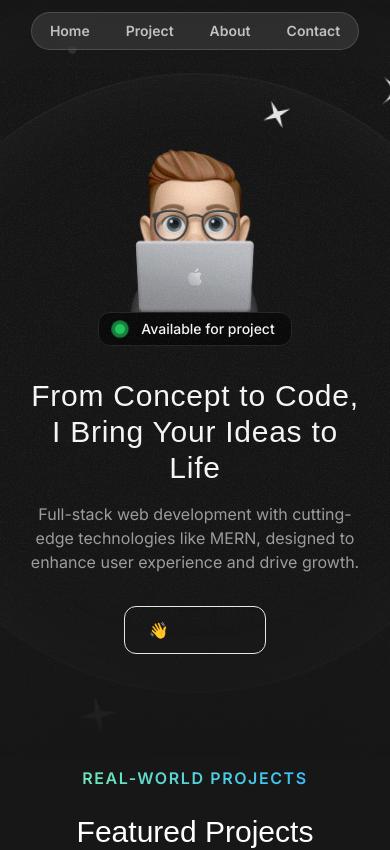
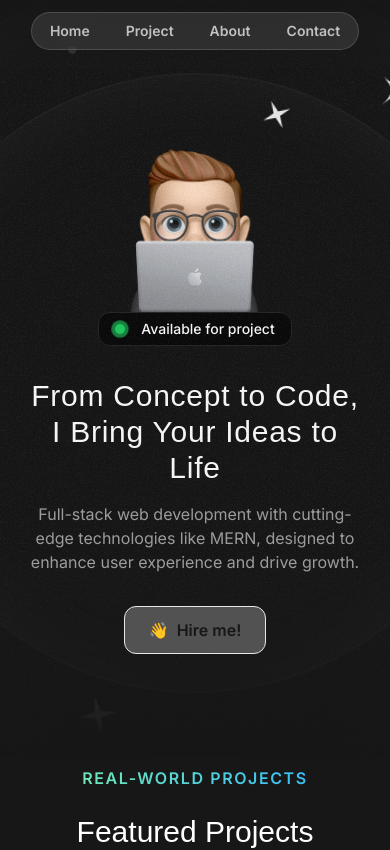
Before and after one commit to lochansaroy02/portfolio-next, a Next.js app: page / in a window 390 px wide. Shown: the top 850 px of the page. Built offline with nearby package versions, Linux system fonts and the light colour scheme; a web font is replaced by a local one.

Commit message:
fixed button

```diff
--- a/src/sections/Footer.tsx
+++ b/src/sections/Footer.tsx
@@ -1,4 +1,4 @@
-import ArrowUpIcon from '@/assets/icons/arrow-up-right.svg'
+import ArrowUpIcon from '@/assets/icons/arrow-up-right.svg';
 
 export const Footer = () => {
 
@@ -26,7 +26,7 @@ export const Footer = () => {
           {
             linksArr.map((item, index) => (
 
-              <a className='inline-flex items-center gap-1.5  ' href={item.url}><span className='font-semibold '>{item.title} </span> <ArrowUpIcon className="size-4 " /></a>
+              <a key={index} className='inline-flex items-center gap-1.5  ' href={item.url}><span className='font-semibold '>{item.title} </span> <ArrowUpIcon className="size-4 " /></a>
 
             ))
           }
--- a/src/sections/Hero.tsx
+++ b/src/sections/Hero.tsx
@@ -95,7 +95,7 @@ export const HeroSection = ({ id }: { id: string }) => {
         <div className="flex flex-col items-center  mt-8 z-50 gap-4 md:flex-row md:justify-center">
           <button
             onClick={handleClick}
-            className="inline-flex items-center gap-2 border lg:bg-neutral-600 text-neutral-900 font-semibold h-12 px-6 rounded-xl z-50 relative"
+            className="inline-flex items-center gap-2 border bg-neutral-600 text-neutral-900 font-semibold h-12 px-6 rounded-xl z-50 relative"
           >
             <span className=" lg:text-xl">👋</span>
             <span>Hire me!</span>
```
Also changed, not shown: 1 other file (tests, documents, lock files or other folders).
